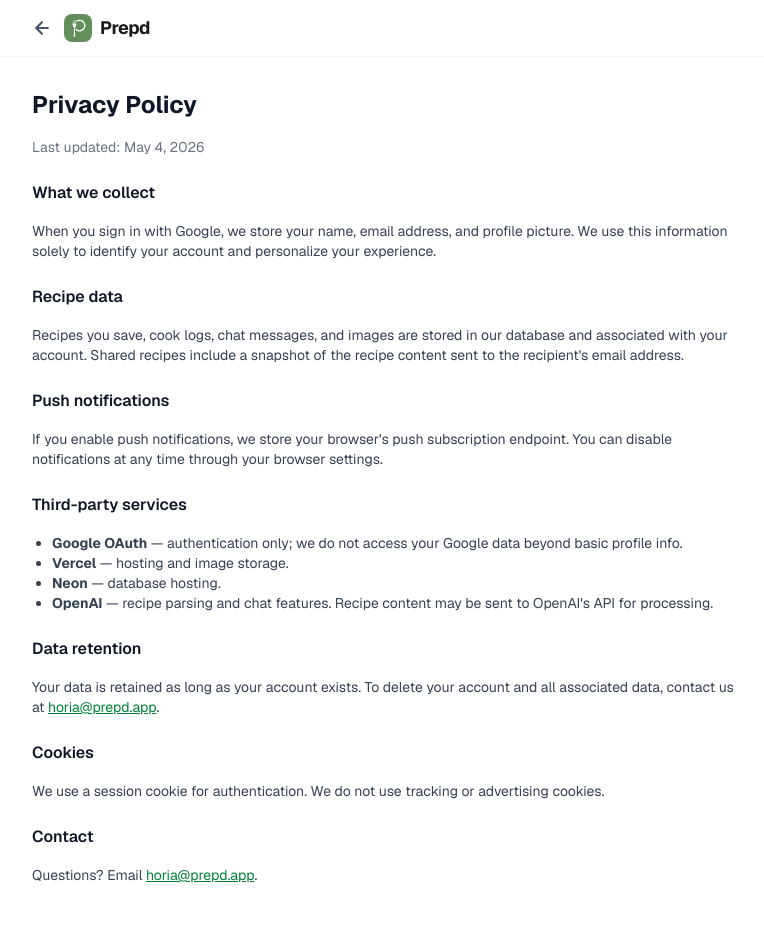
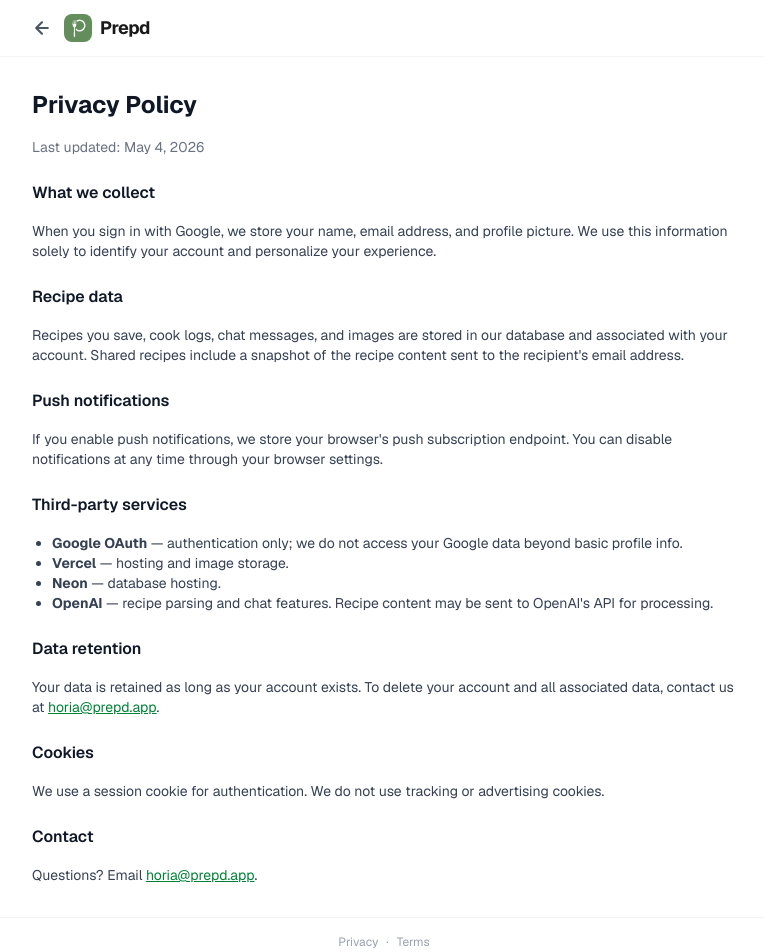
Before and after one commit to horiaradu/prepd, a Next.js app: page /privacy in a window 1280 px wide. Shown: the top 952 px of the page, without its empty margins (256-1020 px from the left). Before the commit the page ends 917 px from the top, so only its background shows below. Built offline with nearby package versions, Linux system fonts and the light colour scheme; no server answers.

Commit message:
Add footer with privacy and terms links

```diff
--- a/src/app/layout.tsx
+++ b/src/app/layout.tsx
@@ -53,6 +53,15 @@
         <Providers>
           <AuthLayout>{children}</AuthLayout>
         </Providers>
+        <footer className="mt-auto border-t border-gray-100 py-4 text-center text-xs text-gray-400">
+          <a href="/privacy" className="hover:text-gray-600">
+            Privacy
+          </a>
+          <span className="mx-2">·</span>
+          <a href="/terms" className="hover:text-gray-600">
+            Terms
+          </a>
+        </footer>
       </body>
     </html>
   );
```
